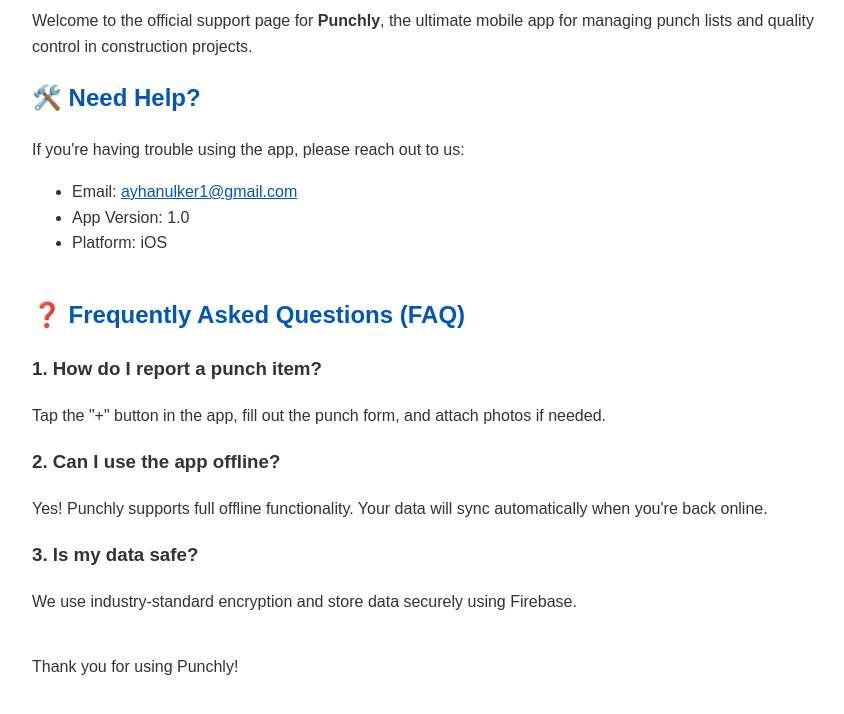
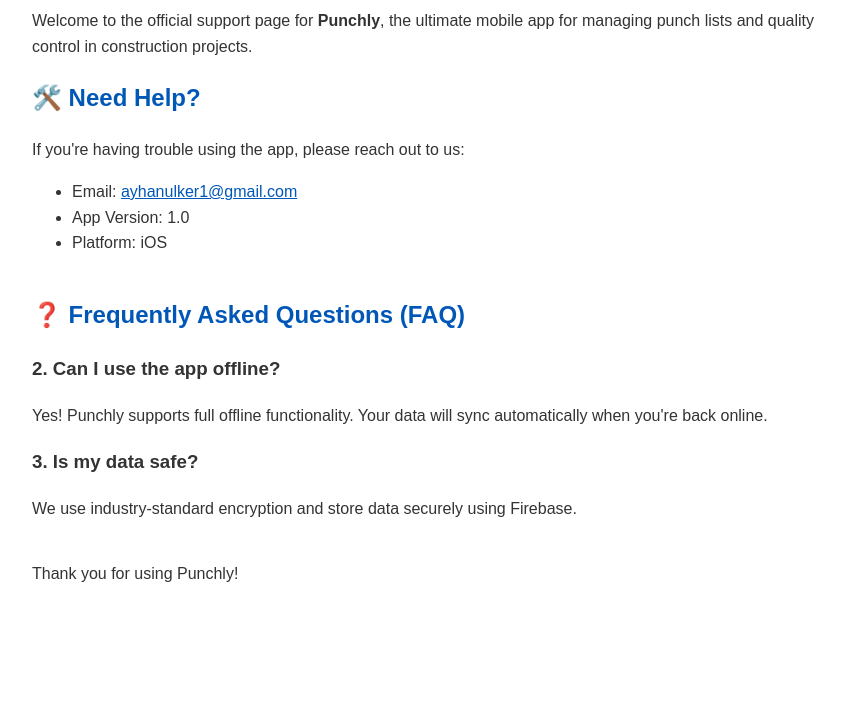
Before and after one commit to punchlyapp/support, a plain HTML site: page index.html in a window 1280 px wide. Shown: the part 146-860 px from the top of the page, without its empty margins (208-1052 px from the left). After the commit the page ends 809 px from the top, so only its background shows below. Drawn offline with Linux system fonts and the light colour scheme.

Commit message:
Update index.html
Updated index.html with better layout and content

```diff
--- a/index.html
+++ b/index.html
@@ -41,9 +41,6 @@
   <div class="faq">
     <h2>❓ Frequently Asked Questions (FAQ)</h2>
 
-    <h3>1. How do I report a punch item?</h3>
-    <p>Tap the "+" button in the app, fill out the punch form, and attach photos if needed.</p>
-
     <h3>2. Can I use the app offline?</h3>
     <p>Yes! Punchly supports full offline functionality. Your data will sync automatically when you're back online.</p>
 
```
